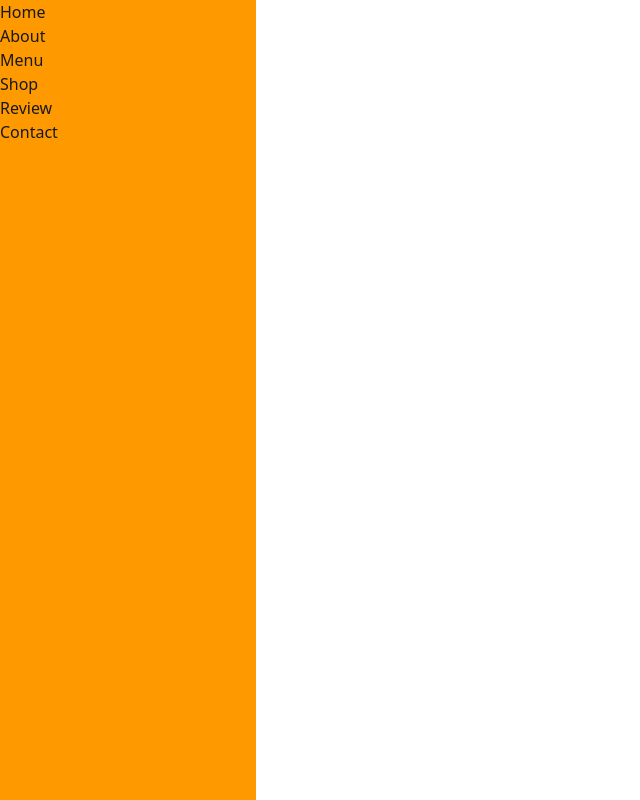
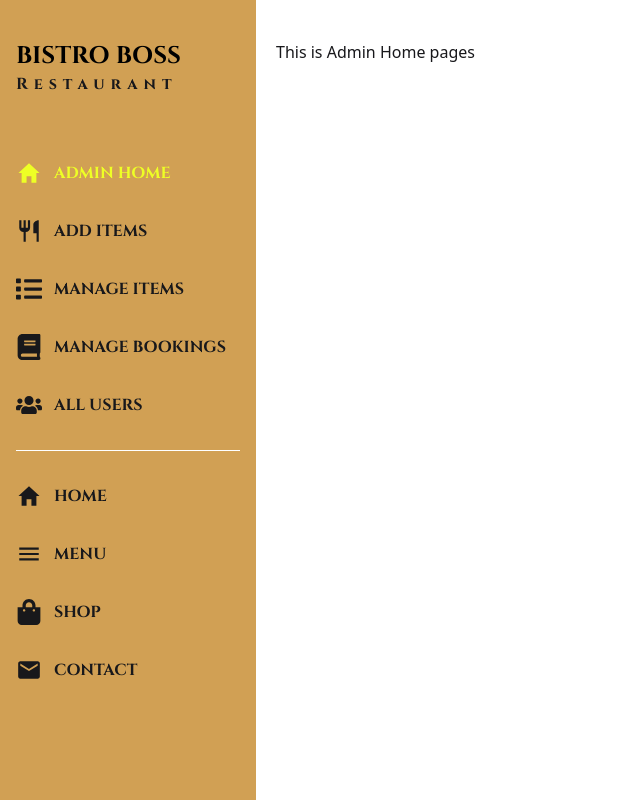
Before and after one commit to mdjasimuddin-dev/Bistroboss-restaurant, a React (Vite) app in the folder bistroboss-restaurant-client/: page /dashboard in a window 1280 px wide. Shown: the whole page, without its empty margins (0-640 px from the left). Built offline with nearby package versions, Linux system fonts and the light colour scheme; no server answers; what react-head would draw is missing.

Commit message:
dashboard create

```diff
--- a/bistroboss-restaurant-client/src/Layout/Dashboard.jsx
+++ b/bistroboss-restaurant-client/src/Layout/Dashboard.jsx
@@ -1,35 +1,120 @@
 import React from "react";
 import { NavLink, Outlet } from "react-router-dom";
+import { IoMdHome, IoMdMenu } from "react-icons/io";
+import { MdEmail, MdOutlineRestaurant } from "react-icons/md";
+import { FaBook, FaList, FaShoppingBag, FaUser, FaUsers } from "react-icons/fa";
 
 const Dashboard = () => {
   return (
     <div className="flex">
       {/* left side  */}
-      <div className="w-64 bg-amber-500 min-h-screen">
-        <ul>
+      <div className="w-64 bg-[#D1A054] min-h-screen px-4 py-10">
+        <div className="">
+          <h1 className="font-cinzel text-2xl text-black font-bold uppercase">
+            Bistro Boss
+          </h1>
+          <p className="text-base font-bold font-cinzel tracking-[6px]">
+            Restaurant
+          </p>
+        </div>
+
+        <ul className="mt-16 space-y-8">
           <li>
-            <NavLink to="/">Home</NavLink>
+            <NavLink
+              to="/dashboard"
+              className="flex items-center text-base uppercase font-cinzel font-bold"
+            >
+              <IoMdHome size={26} className="mr-3" />
+              Admin Home
+            </NavLink>
           </li>
           <li>
-            <NavLink to="/about">About</NavLink>
+            <NavLink
+              to="/dashboard/addItems"
+              className="flex items-center text-base uppercase font-cinzel font-bold"
+            >
+              <MdOutlineRestaurant size={26} className="mr-3" />
+              Add Items
+            </NavLink>
+          </li>
+
+          <li>
+            <NavLink
+              to="/dashboard/manageItems"
+              className="flex items-center text-base uppercase font-cinzel font-bold"
+            >
+              <FaList size={26} className="mr-3" />
+              Manage Items
+            </NavLink>
+          </li>
+
+          <li>
+            <NavLink
+              to="/dashboard/mangeBookings"
+              className="flex items-center text-base uppercase font-cinzel font-bold"
+            >
+              <FaBook size={26} className="mr-3" />
+              Manage Bookings
+            </NavLink>
+          </li>
+
+          <li>
+            <NavLink
+              to="/dashboard/allUsers"
+              className="flex items-center text-base uppercase font-cinzel font-bold"
+            >
+              <FaUsers size={26} className="mr-3" />
+              All Users
+            </NavLink>
+          </li>
+        </ul>
+
+        <hr className=" text-white my-8" />
+
+        <ul className=" space-y-8">
+          <li>
+            <NavLink
+              to="/"
+              className="flex items-center text-base uppercase font-cinzel font-bold"
+            >
+              <IoMdHome size={26} className="mr-3" />
+              Home
+            </NavLink>
           </li>
           <li>
-            <NavLink to="/menu">Menu</NavLink>
+            <NavLink
+              to="/menu"
+              className="flex items-center text-base uppercase font-cinzel font-bold"
+            >
+              <IoMdMenu size={26} className="mr-3" />
+              Menu
+            </NavLink>
           </li>
+
           <li>
-            <NavLink to="/shop">Shop</NavLink>
+            <NavLink
+              to="/shop"
+              className="flex items-center text-base uppercase font-cinzel font-bold"
+            >
+              <FaShoppingBag size={26} className="mr-3" />
+              Shop
+            </NavLink>
           </li>
+
           <li>
-            <NavLink to="/review">Review</NavLink>
-          </li>
-          <li>
-            <NavLink to="/contact">Contact</NavLink>
+            <NavLink
+              to="/contact"
+              className="flex items-center text-base uppercase font-cinzel font-bold"
+            >
+              <MdEmail size={26} className="mr-3" />
+              Contact
+            </NavLink>
           </li>
         </ul>
       </div>
 
       {/* right side  */}
-      <div>
+      <div className="py-10 mx-5">
         <Outlet />
       </div>
     </div>
--- /dev/null
+++ b/bistroboss-restaurant-client/src/Pages/Dashboard/AdminHome.jsx
@@ -0,0 +1,11 @@
+import React from 'react';
+
+const AdminHome = () => {
+    return (
+        <div>
+            <h1>This is Admin Home pages</h1>
+        </div>
+    );
+};
+
+export default AdminHome;
```
Also changed, not shown: bistroboss-restaurant-client/src/Router/Router.jsx (+8 -0 lines), bistroboss-restaurant-client/src/assets/Dashboard/home.svg (added).
